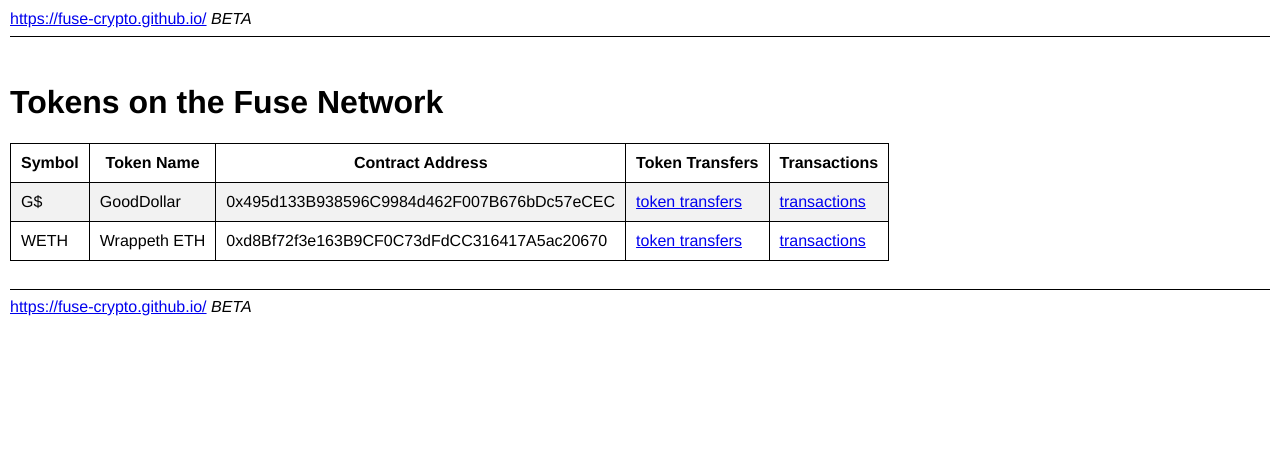
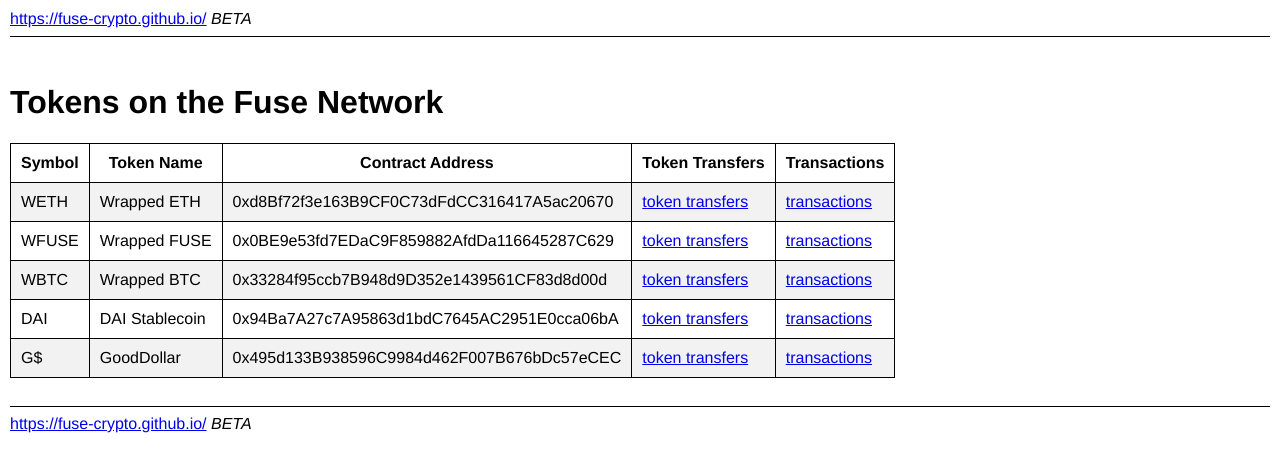
Before and after one commit to Fuse-Crypto/fuse-crypto.github.io, a Jekyll site: the page built from tokens/index.md, in a window 1280 px wide. Shown: the top 472 px of the page. Built offline with Jekyll 4.4.1, drawn with Linux system fonts in a browser that asks for light colours.

Commit message:
Update tokens.yml

```diff
--- a/_data/tokens.yml
+++ b/_data/tokens.yml
@@ -1,7 +1,21 @@
+
+
+- symbol: 'WETH'
+  name: 'Wrapped ETH'
+  address: '0xd8Bf72f3e163B9CF0C73dFdCC316417A5ac20670'
+
+- symbol: 'WFUSE'
+  name: 'Wrapped FUSE'
+  address: '0x0BE9e53fd7EDaC9F859882AfdDa116645287C629'
+
+- symbol: 'WBTC'
+  name: 'Wrapped BTC'
+  address: '0x33284f95ccb7B948d9D352e1439561CF83d8d00d'
+
+- symbol: 'DAI'
+  name: 'DAI Stablecoin'
+  address: '0x94Ba7A27c7A95863d1bdC7645AC2951E0cca06bA'
+
 - symbol: 'G$'
   name: 'GoodDollar'
   address: '0x495d133B938596C9984d462F007B676bDc57eCEC'
-
-- symbol: 'WETH'
-  name: 'Wrappeth ETH'
-  address: '0xd8Bf72f3e163B9CF0C73dFdCC316417A5ac20670'
```
